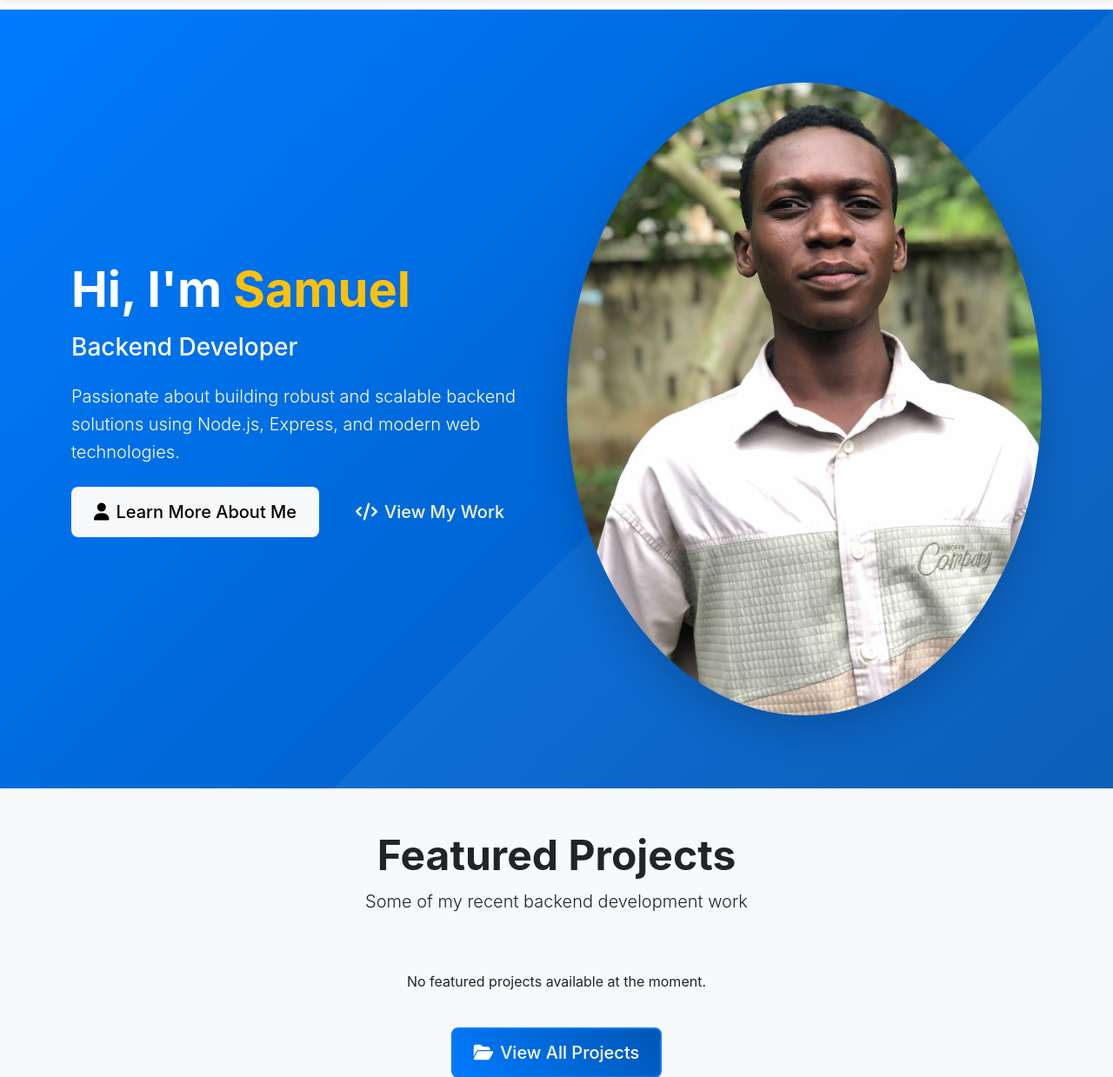
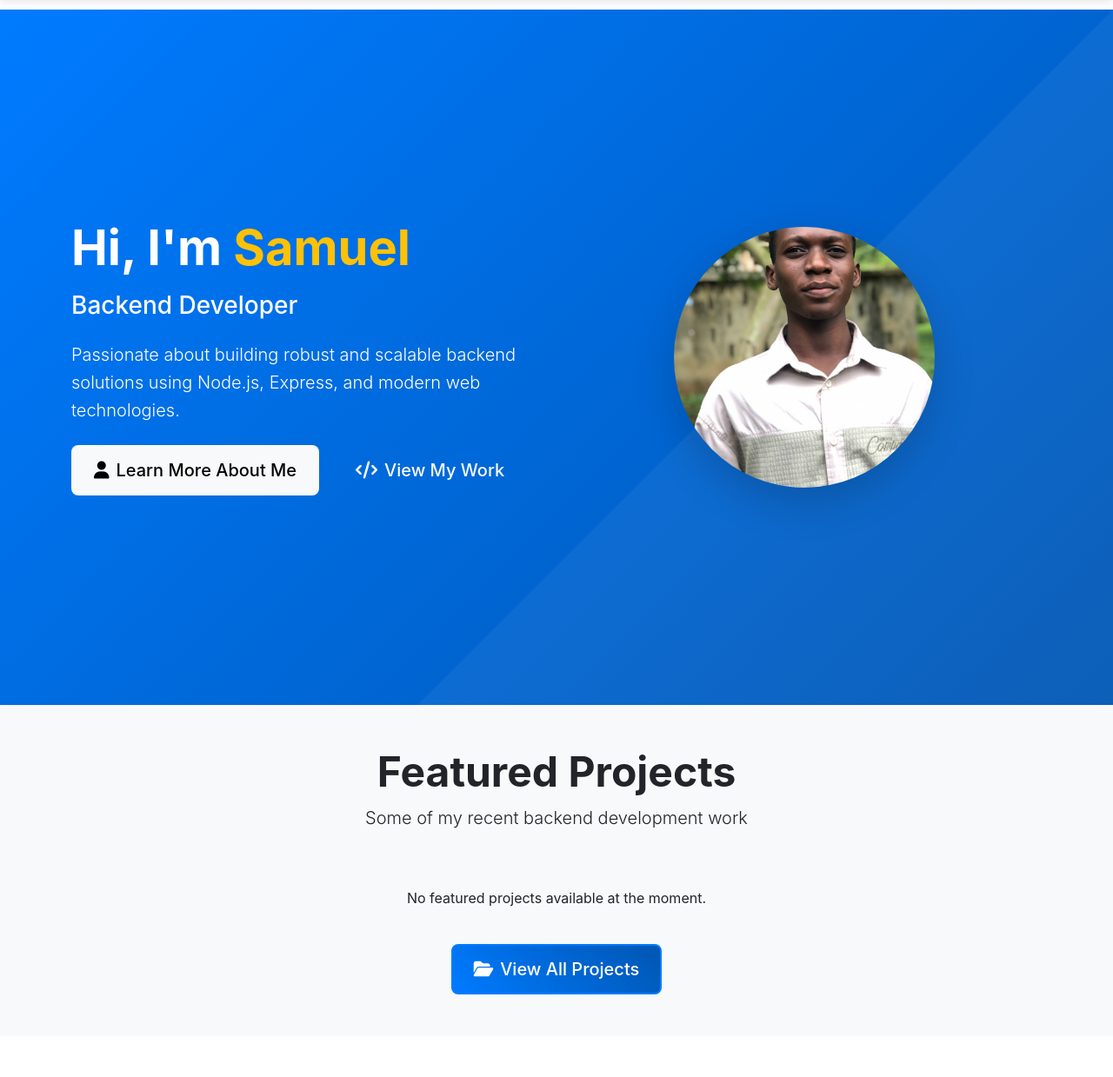
Before and after one commit to Taiwosamuel8364/portfolio, a Node server app: page /home-simple in a window 1280 px wide. Shown: the part 65-1304 px from the top of the page at 87% size. Run offline with Node 20, Linux system fonts and the light colour scheme; some libraries are stand-ins or nearby versions.

Commit message:
fix: Enhance hero section layout and update profile image styling in home-simple.ejs

```diff
--- a/views/home-simple.ejs
+++ b/views/home-simple.ejs
@@ -3,9 +3,9 @@
 
 <div class="container-fluid p-0">
     <!-- Hero Section -->
-    <section class="hero-section bg-primary text-white py-5">
-        <div class="container">
-            <div class="row align-items-center min-vh-100">
+    <section class="hero-section bg-primary text-white py-5" style="min-height: 100vh;">
+        <div class="container h-100">
+            <div class="row align-items-center h-100 py-5">
                 <div class="col-lg-6">
                     <div class="hero-content" data-aos="fade-right">
                         <h1 class="display-4 fw-bold mb-3">
@@ -15,7 +15,7 @@
                         <p class="lead mb-4">
                             Passionate about building robust and scalable backend solutions using Node.js, Express, and modern web technologies.
                         </p>
-                        <div class="d-flex flex-column flex-sm-row gap-3">
+                        <div class="d-flex flex-column flex-sm-row gap-3 mt-4">
                             <a href="/about" class="btn btn-light btn-lg">
                                 <i class="fas fa-user me-2"></i>Learn More About Me
                             </a>
@@ -25,10 +25,10 @@
                         </div>
                     </div>
                 </div>
-                <div class="col-lg-6">
+                <div class="col-lg-6 mt-4 mt-lg-0">
                     <div class="hero-image text-center" data-aos="fade-left">
                         <div class="profile-container">
-                            <img src="/images/profile.jpg" alt="Samuel" class="img-fluid rounded-circle shadow-lg profile-image">
+                            <img src="/images/profile.jpg" alt="Samuel" class="img-fluid rounded-circle shadow-lg" style="width: 300px; height: 300px; object-fit: cover;">
                         </div>
                     </div>
                 </div>
```
